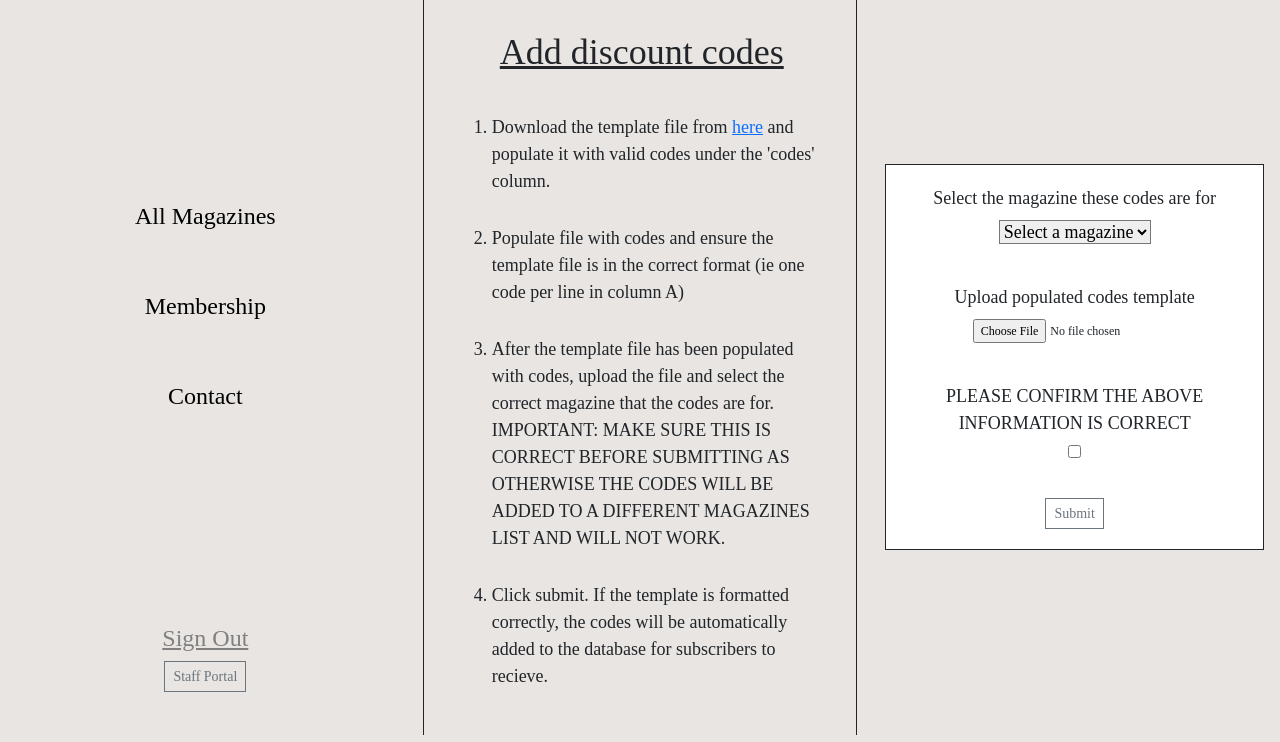
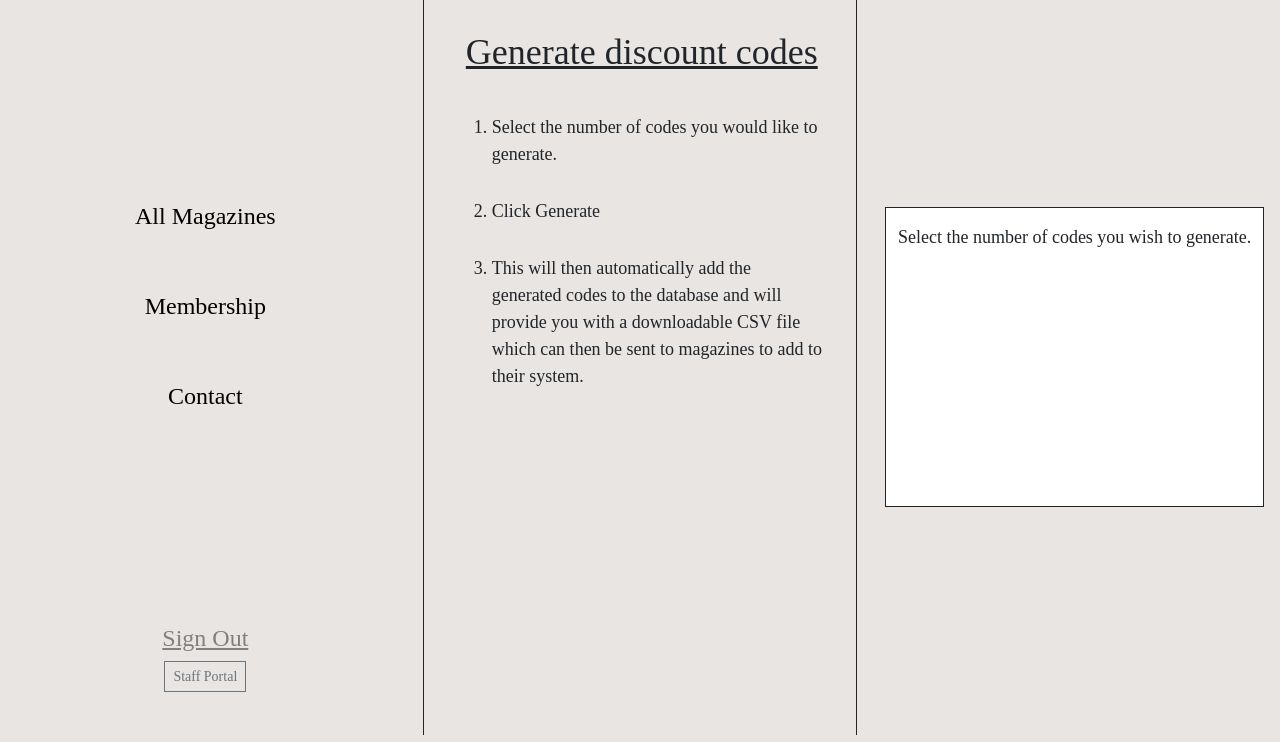
Before and after one commit to AaronMilne19/Clo, a Django app: page /codes/ in a window 1280 px wide. Shown: the part 58-800 px from the top of the page. Run offline with Django 3.2, Linux system fonts and the light colour scheme; the visitor is signed in with stand-in values (Sample User, id 1); data that the repository does not hold is empty; some libraries are stand-ins or nearby versions; some web fonts are replaced.

Commit message:
updates£

```diff
--- a/home/forms.py
+++ b/home/forms.py
@@ -34,17 +34,4 @@ class UserProfileForm(forms.ModelForm):
 
 
 class UploadCodesFileForm(forms.Form):
-	magazine = forms.ModelChoiceField(queryset=Magazine.objects.all().order_by('title'), required=True)
-	file = forms.FileField(required=True)
-
-	def clean(self):
-		cleaned_data = super(UploadCodesFileForm, self).clean()
-		file = cleaned_data.get('file')
-
-		if file:
-			filename = file.name
-			if filename.endswith('.csv') == False:
-				print('File is not a csv file as expected')
-				raise forms.ValidationError("File selected is not a csv. Please ensure the correct file is selected")
-
-		return file
+	pass
--- a/media/code_uploads/1.csv
+++ /dev/null
@@ -1,6 +0,0 @@
-Code
-234
-123
-112
-345
-322
--- a/media/code_uploads/2.csv
+++ /dev/null
@@ -1,6 +0,0 @@
-Code
-234
-123
-112
-345
-322
--- a/static/codes_template/codes-template.csv
+++ /dev/null
@@ -1 +0,0 @@
-Code
--- a/static/styles/staff.css
+++ b/static/styles/staff.css
@@ -8,13 +8,14 @@ li{
     margin-bottom:30px;
 }
 
-.codes-box{
+.codes-box {
     background-color:white;
     display:flex;
     flex-direction:column;
     padding-left: 10px;
     padding-right:10px;
     min-height: 300px;
+    align-items:center;
 }
 
 .item {
--- a/templates/codes.html
+++ b/templates/codes.html
@@ -25,22 +25,19 @@ Upload Codes
         <div class="col-sm-4 border-start border-end border-dark border-1 d-flex" id="mainbox">
             <div class="info-box sticky-top mx-4 pe-4 d-flex">
                 <h1 style="text-align:center;" class="mt-4 mb-3">
-                    <u>Add discount codes</u>
+                    <u>Generate discount codes</u>
                 </h1>
 
                 <ol class="mt-4 sml-txt">
                     <li>
-                        Download the template file from <a href="{% static 'codes_template/codes-template.csv' %}" download>here</a> and populate it with valid codes under the 'codes' column.
+                        Select the number of codes you would like to generate.
                     </li>
                     <li>
-                        Populate file with codes and ensure the template file is in the correct format (ie one code per line in column A)
+                        Click Generate
                     </li>
                     <li>
-                        After the template file has been populated with codes, upload the file and select the correct magazine that the codes are for.
-                        IMPORTANT: MAKE SURE THIS IS CORRECT BEFORE SUBMITTING AS OTHERWISE THE CODES WILL BE ADDED TO A DIFFERENT MAGAZINES LIST AND WILL NOT WORK.
-                    </li>
-                    <li>
-                        Click submit. If the template is formatted correctly, the codes will be automatically added to the database for subscribers to recieve.
+                        This will then automatically add the generated codes to the database and will provide you with a downloadable CSV file which can then be sent to
+                        magazines to add to their system.
                     </li>
                 </ol>
             </div>
@@ -48,30 +45,9 @@ Upload Codes
 
         <div class="col-sm-4 d-flex justify-content-center" id="mainbox">
             <div class="codes-box border border-1 border-dark mx-3">
-                <form id="upload-codes-form" method="post" class="codes-box" action="{% url 'home:codes' %}" enctype="multipart/form-data">
-                    {% csrf_token %}
-                    <div class="item sml-txt">
-                        Select the magazine these codes are for
-                        <select class="mt-2" name="magazine" placeholder="Magazine" required>
-                            <option value="" selected disabled>Select a magazine</option>
-                            {% for mag in form.magazine.field.queryset %}
-                            <option value="{{mag.id}}">{{mag.title}}</option>
-                            {% endfor %}
-                        </select>
-                    </div>
-                    <div class="item sml-txt">
-                        Upload populated codes template
-                        <input class="xsml-txt mt-2" type="file" accept=".csv" name="file" required />
-                    </div>
-                    <div class="item sml-txt">
-                        PLEASE CONFIRM THE ABOVE INFORMATION IS CORRECT <br />
-                        <input class="mt-2" type="checkbox" name="confirm" required />
-                    </div>
-                    <div class="item sml-txt">
-                        <input type="submit" name="submit" value="Submit" class="btn btn-sm btn-outline-secondary" />
-                    </div>
-
-                </form>
+                <div class="sml-txt mt-3">
+                    Select the number of codes you wish to generate.
+                </div>
             </div>
         </div>
     </div>
--- a/templates/issue.html
+++ b/templates/issue.html
@@ -69,7 +69,7 @@
 
                 <div class="issue-body">
                     <div class="sml-txt">
-                        {{thisIssue.description_short}}
+                        {{thisIssue.issue_description}}
                     </div>
                 </div>
 
--- a/templates/staff.html
+++ b/templates/staff.html
@@ -36,7 +36,7 @@ Staff Portal
                     </li>
                     <li>
                         <a href="{% url 'home:codes' %}" class="issue-link">
-                            Update discount codes
+                            Generate discount codes.
                         </a>
                     </li>
                 </ul>
```
